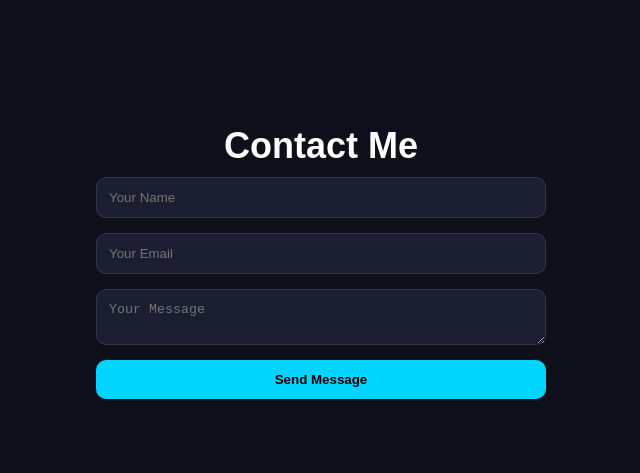
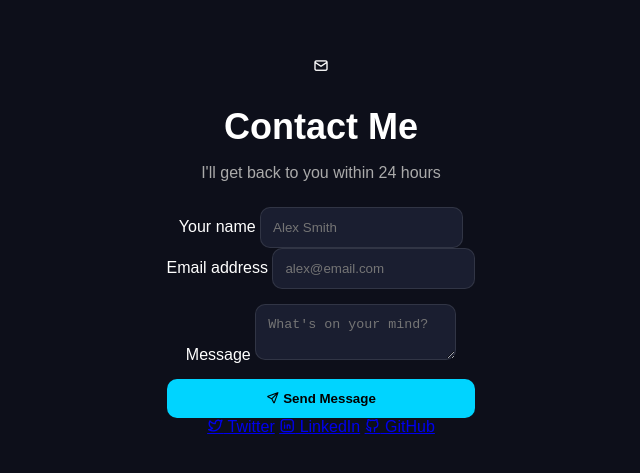
Before and after one commit to viveksingh002/playverse-proj, a plain HTML site: page contact.html in a window 1280 px wide. Shown: the part 173-646 px from the top of the page, without its empty margins (319-959 px from the left). Drawn offline with Linux system fonts and the light colour scheme.

Commit message:
Contact update

```diff
--- a/contact.html
+++ b/contact.html
@@ -1,25 +1,63 @@
 <!DOCTYPE html>
-<html>
+<html lang="en">
 <head>
+  <meta charset="UTF-8">
+  <meta name="viewport" content="width=device-width, initial-scale=1.0">
   <title>Contact</title>
   <link rel="stylesheet" href="contact.css">
+  <link rel="stylesheet" href="https://cdn.jsdelivr.net/npm/@tabler/icons-webfont@latest/tabler-icons.min.css">
 </head>
 <body>
 
   <section class="contact-section">
-    <h2>Contact Me</h2>
 
-<form action="https://formspree.io/f/mgobjjwa" method="POST" class="contact-form">
+    <div class="contact-wrap">
 
-  <input type="text" name="name" placeholder="Your Name" required>
+      <div class="contact-header">
+        <div class="contact-icon">
+          <i class="ti ti-mail"></i>
+        </div>
+        <div>
+          <h2>Contact Me</h2>
+          <p>I'll get back to you within 24 hours</p>
+        </div>
+      </div>
 
-  <input type="email" name="email" placeholder="Your Email" required>
+      <form action="https://formspree.io/f/mgobjjwa" method="POST" class="contact-form">
 
-  <textarea name="message" placeholder="Your Message" required></textarea>
+        <div class="field-row">
+          <div class="field">
+            <label for="name">Your name</label>
+            <input type="text" id="name" name="name" placeholder="Alex Smith" required>
+          </div>
+          <div class="field">
+            <label for="email">Email address</label>
+            <input type="email" id="email" name="email" placeholder="alex@email.com" required>
+          </div>
+        </div>
 
-  <button type="submit">Send Message</button>
+        <div class="field">
+          <label for="message">Message</label>
+          <textarea id="message" name="message" placeholder="What's on your mind?" required></textarea>
+        </div>
 
-</form>
+        <button type="submit" class="submit-btn">
+          <i class="ti ti-send"></i>
+          Send Message
+        </button>
+
+      </form>
+
+      <div class="divider"></div>
+
+      <div class="contact-links">
+        <a href="#" class="contact-link"><i class="ti ti-brand-twitter"></i> Twitter</a>
+        <a href="#" class="contact-link"><i class="ti ti-brand-linkedin"></i> LinkedIn</a>
+        <a href="#" class="contact-link"><i class="ti ti-brand-github"></i> GitHub</a>
+      </div>
+
+    </div>
+
   </section>
 
 </body>
```
